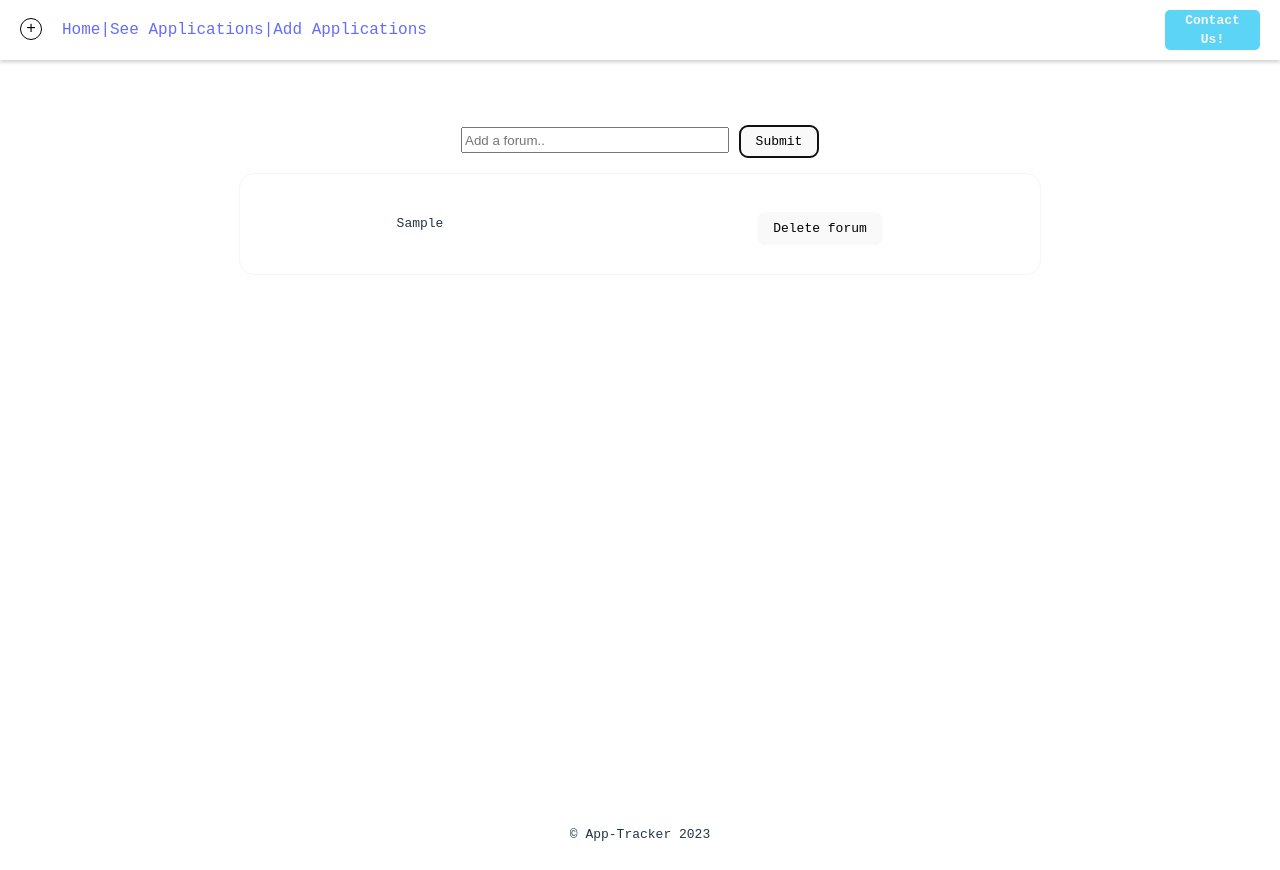
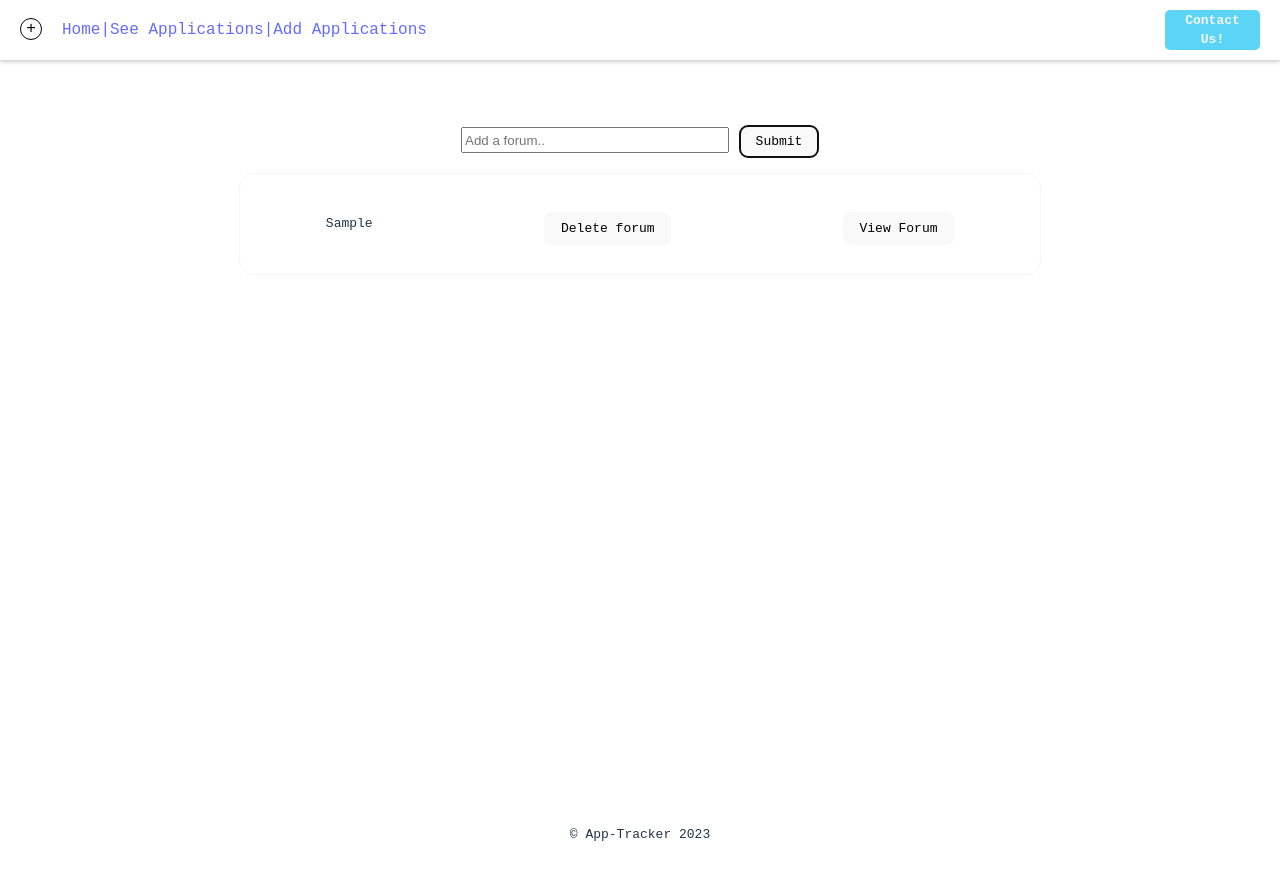
Before and after one commit to kpiacenta93/vue-router-setup, a Vue app in the folder vue-router/: page /Forum in a window 1280 px wide. Both pictures are taken after typing "Sample" into the empty fields and a click on the button "Submit". Built offline with nearby package versions, Linux system fonts and the light colour scheme.

Commit message:
adding v-show for forum box

```diff
--- a/vue-router/src/components/Forum.vue
+++ b/vue-router/src/components/Forum.vue
@@ -4,11 +4,18 @@
         <div class="add-forum">
             <input type="text" placeholder="Add a forum.." class="add-input" v-model="newForumName">
             <button class="forum-submit" v-on:click="addForum">Submit</button>
+
         </div>
-        <div class="forum-list">
+        <div class="forum-list" v-show="showForumList">
             <div v-for="(forum, index) in forums" :key="forum" class="forum">
                 {{ forum }}
-                <button v-on:click="deleteForm(index)">Delete forum</button>
+                <button v-on:click="deleteForm(index)" class="forum-button">Delete forum</button>
+                <button class="forum-button">View Forum</button>
+            </div>
+            <div class="full-forum-container" v-show="showFullForm">
+                <div class="full-forum-box">
+
+                </div>
             </div>
         </div>
     </div>
@@ -20,6 +27,8 @@ export default {
     name: 'Forum',
     data() {
         return {
+            showForumList: true,
+            showFullForm: false,
            forums: [],
            newForumName: '',
         }
@@ -65,4 +74,10 @@ export default {
     height: 100px;
     border-radius: 15px;
 }
+
+.forum-button{
+    display: flex;
+    justify-content: flex-end;
+    align-items: end;
+}
 </style>
```
